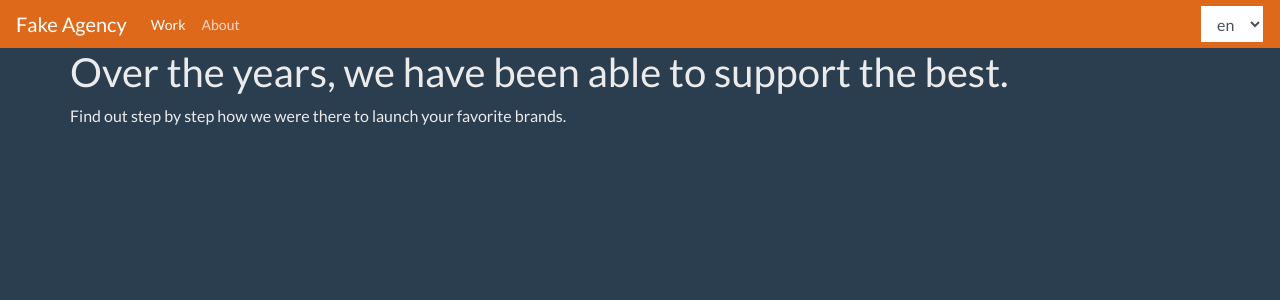
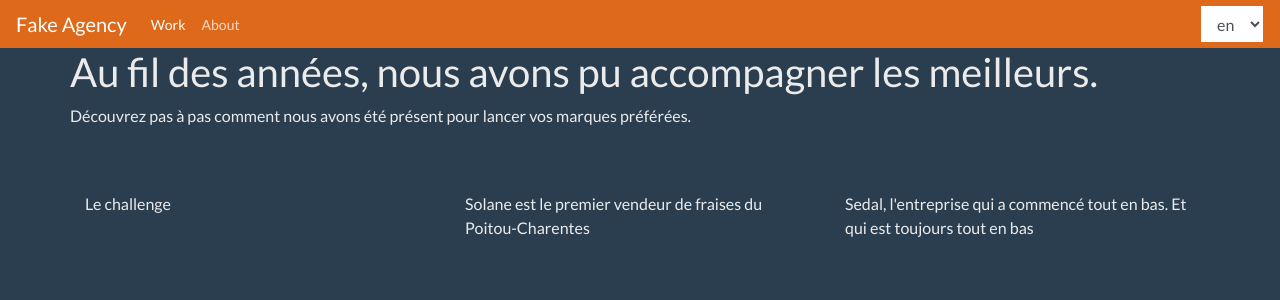
Before and after one commit to ClementPain/fake-agency, a React (Create React App) app: page /work in a window 1280 px wide. Shown: the top 300 px of the page. Built offline with nearby package versions, Linux system fonts and the light colour scheme.

Commit message:
translation

```diff
--- /dev/null
+++ b/src/data/projects.js
@@ -0,0 +1,23 @@
+// Dire à quel codification de traduction correspond chaque projet. LEs traductions sont situées dans le dossier translation
+
+import React from 'react';
+import { FormattedMessage } from 'react-intl' ;
+
+const projects = [{
+  name: 'PLATON',
+  slug: 'platon',
+  title: 'caseStudy.platon.title',
+  description: 'caseStudy.platon.description'
+}, {
+  name: 'Solane',
+  slug: 'solane',
+  title: 'caseStudy.solane.title',
+  description: 'caseStudy.solane.description',
+}, {
+  name: 'Sedal',
+  slug: 'sedal',
+  title: 'caseStudy.sedal.title',
+  description: 'caseStudy.sedal.description'
+}];
+
+export default projects;
--- a/src/index.jsx
+++ b/src/index.jsx
@@ -25,7 +25,7 @@
 };
 
 const App = () => {
-  const [language, setLanguage] = useState('en');
+  const [language, setLanguage] = useState('fr');
 
   return (
     <Router>
--- a/src/pages/Work.jsx
+++ b/src/pages/Work.jsx
@@ -1,7 +1,10 @@
 import React from 'react';
 import { FormattedMessage } from 'react-intl' ;
 
-const Work = () => (
+import projects from '../data/projects';
+
+const Work = () => {
+  return (
     <div className="container">
       <div className="row">
         <h1><FormattedMessage id='work.title' /></h1>
@@ -9,7 +12,13 @@
       <div className="row">
         <p><FormattedMessage id='work.description' /></p>
       </div>
+      <div className="row mt-5">
+        {projects.map(project => (
+          <p className="col-md-4"><FormattedMessage id={project.title} /></p>
+        ))}
+      </div>
     </div>
   );
+};
 
 export default Work;
--- /dev/null
+++ b/src/translation/fr/caseStudies.json
@@ -0,0 +1,8 @@
+{
+  "caseStudy.platon.title": "Le challenge",
+  "caseStudy.platon.description":"PLATON a décidé de se lancer à l'époque malgré une crise économique difficile. Nous avons été derrière eux pour leur apporter le meilleur du Web et du digital. Nous sommes vraiment la meilleure agence.",
+  "caseStudy.solane.title": "Solane est le premier vendeur de fraises du Poitou-Charentes",
+  "caseStudy.solane.description": "Et c'est grâce à nous. Dans les moments les meilleurs comme les plus durs, nos campagnes de communication sur la place du marché ont fonctionné.",
+  "caseStudy.sedal.title": "Sedal, l'entreprise qui a commencé tout en bas. Et qui est toujours tout en bas",
+  "caseStudy.sedal.description": "Malgré nos conseils et notre site web créé sur Wix, Sedal reste semble ne pas vouloir décoller. Mais comme un grand homme et une grande femme l'ont dit, \"les derniers seront les premiers\"."
+}
--- a/src/translation/fr/index.js
+++ b/src/translation/fr/index.js
@@ -1,9 +1,10 @@
 import home from './home.json';
 import about from './about.json';
 import work from './work.json';
+import caseStudies from './caseStudies.json';
 
 const fr = {
-  ...home, ...about, ...work,
+  ...home, ...about, ...work, ...caseStudies,
 };
 
 export default fr;
```
Lines whose indentation alone changed are shown as unchanged.
